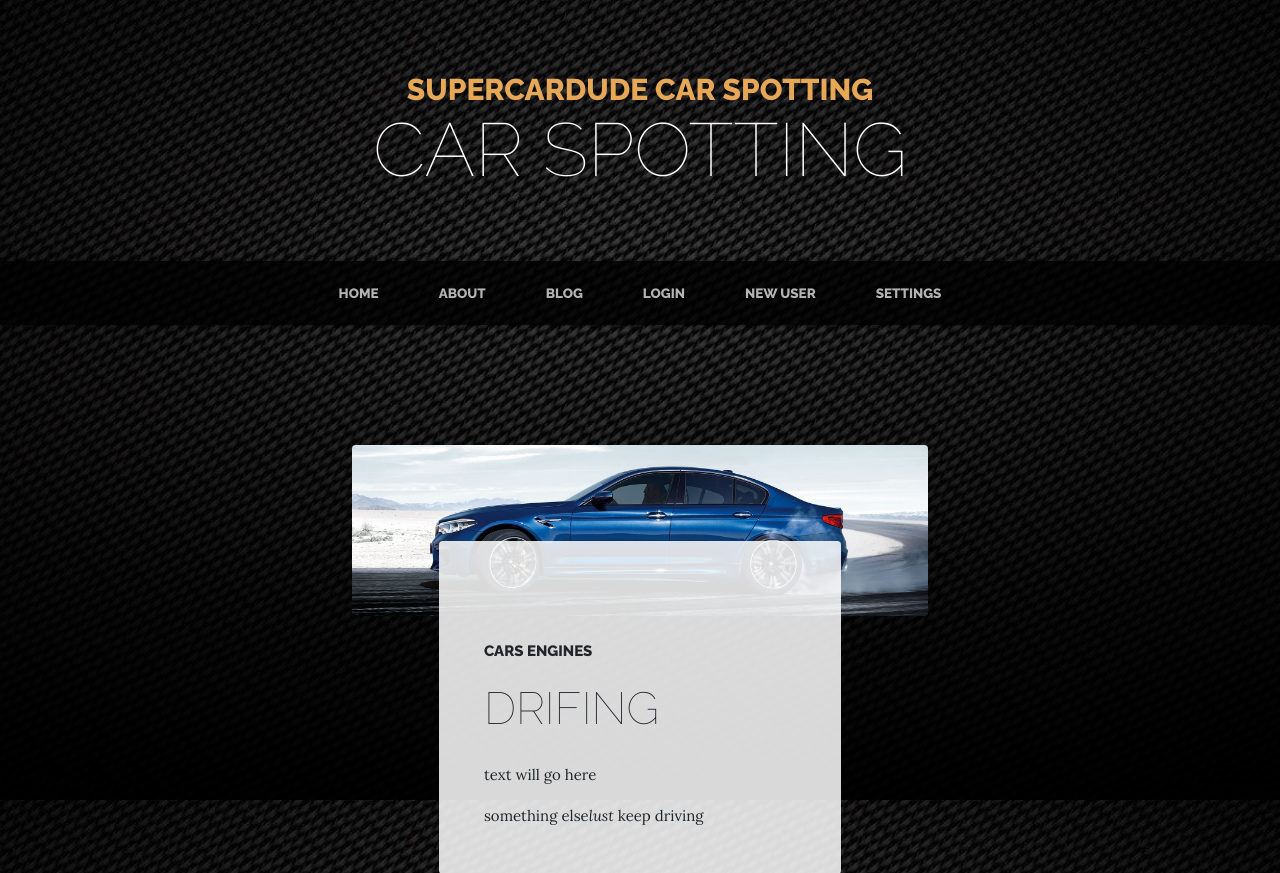
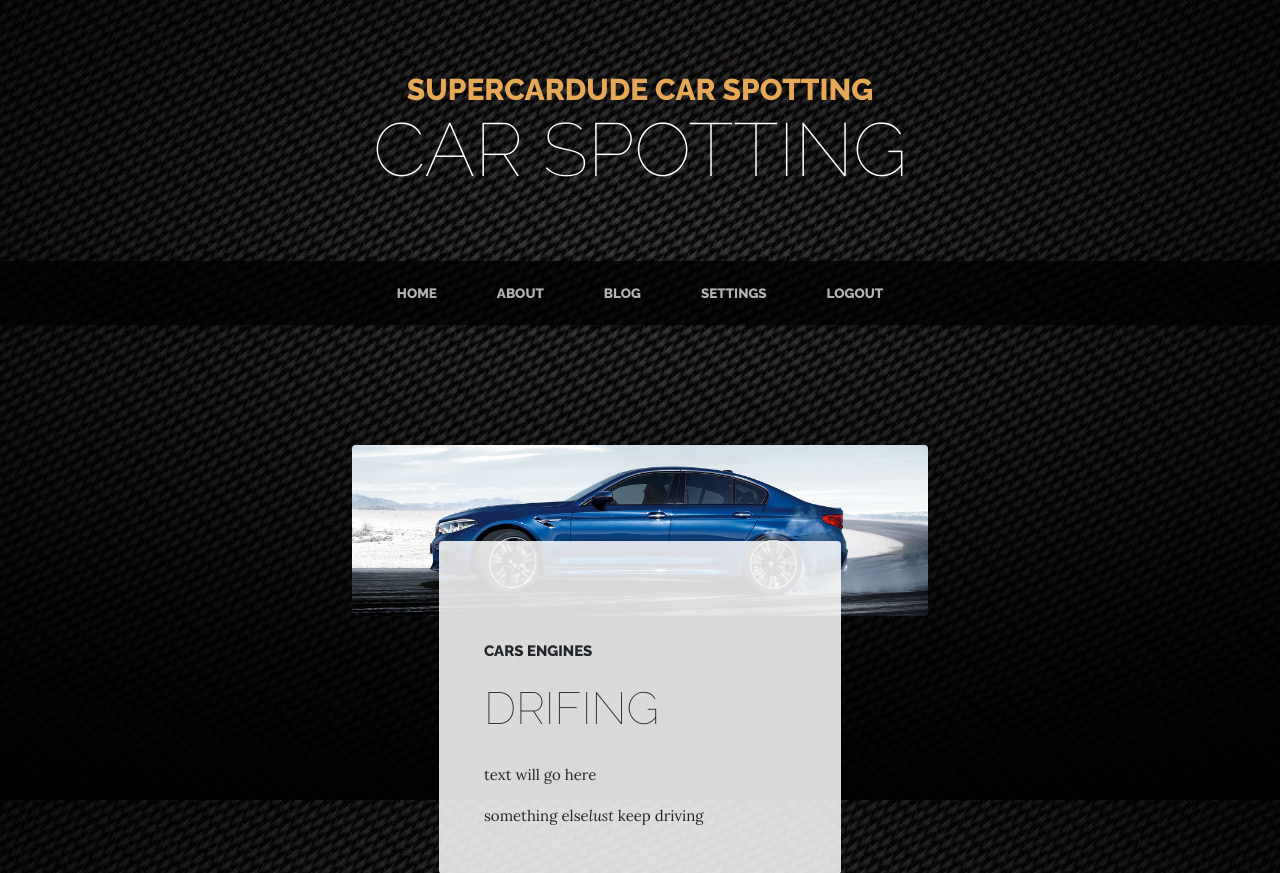
Before and after one commit to mattgreen91/milestone-project-3, a Flask app: page /about in a window 1280 px wide. Shown: the top 873 px of the page. Run offline with Flask 2, Linux system fonts and the light colour scheme; the visitor is signed in with stand-in values (Sample User, id 1); some libraries are stand-ins or nearby versions.

Commit message:
created user authentication and log off function

```diff
--- a/run.py
+++ b/run.py
@@ -98,6 +98,14 @@ def account_settings(username):
     return redirect(url_for("login.html"))
 
 
+@app.route("/logout")
+def logout():
+    # delete active cookie session, so user is logged out
+    flash("You have been logged out")
+    session.pop("user")
+    return redirect(url_for("login"))
+
+
 if __name__ == "__main__":
     app.run(
         host=os.environ.get("IP", "0.0.0.0"),
--- a/templates/base.html
+++ b/templates/base.html
@@ -58,18 +58,24 @@
           <li class="nav-item px-lg-4">
             <a class="nav-link text-uppercase text-expanded" href="{{ url_for('about')}}">About</a>
           </li>
+          {% if session.user %}
             <li class="nav-item px-lg-4">
               <a class="nav-link text-uppercase text-expanded" href="{{ url_for('blog')}}">Blog</a>
             </li>
+            <li class="nav-item px-lg-4">
+              <a class="nav-link text-uppercase text-expanded" href="{{ url_for('account_settings', username=session['user']) }}">Settings</a>
+            </li>
+            <li class="nav-item px-lg-4">
+              <a class="nav-link text-uppercase text-expanded" href="{{ url_for('logout')}}">Logout</a>
+            </li>
+          {% else %}
             <li class="nav-item px-lg-4">
               <a class="nav-link text-uppercase text-expanded" href="{{ url_for('login')}}">Login</a>
             </li>
             <li class="nav-item px-lg-4">
               <a class="nav-link text-uppercase text-expanded" href="{{ url_for('new_user')}}">New User</a>
             </li>
-          <li class="nav-item px-lg-4">
-            <a class="nav-link text-uppercase text-expanded" href="{{ url_for('account_settings', username=session['user']) }}">Settings</a>
-          </li>
+          {% endif %}
         </ul>
       </div>
     </div>
```
Lines whose indentation alone changed are shown as unchanged.
